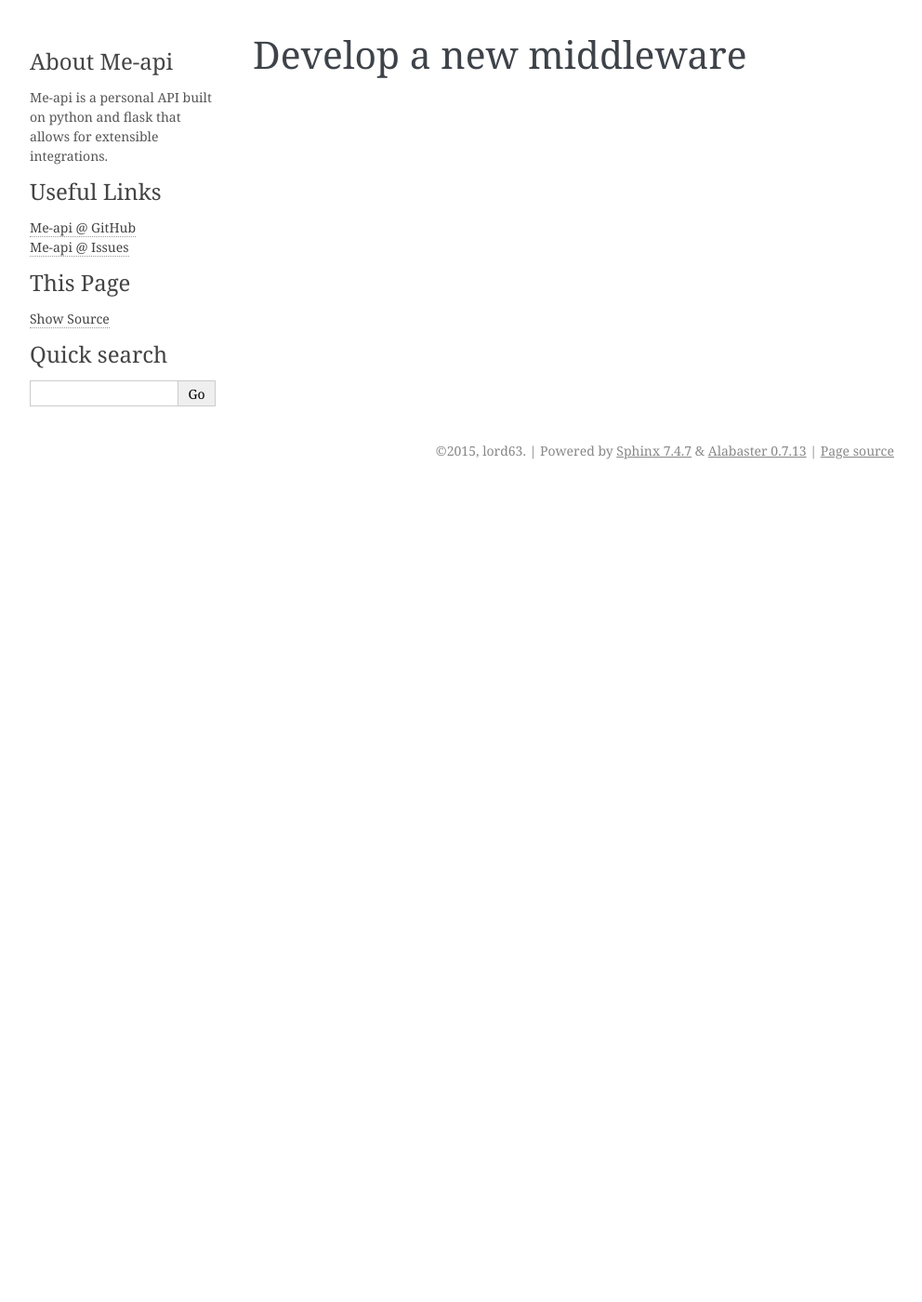
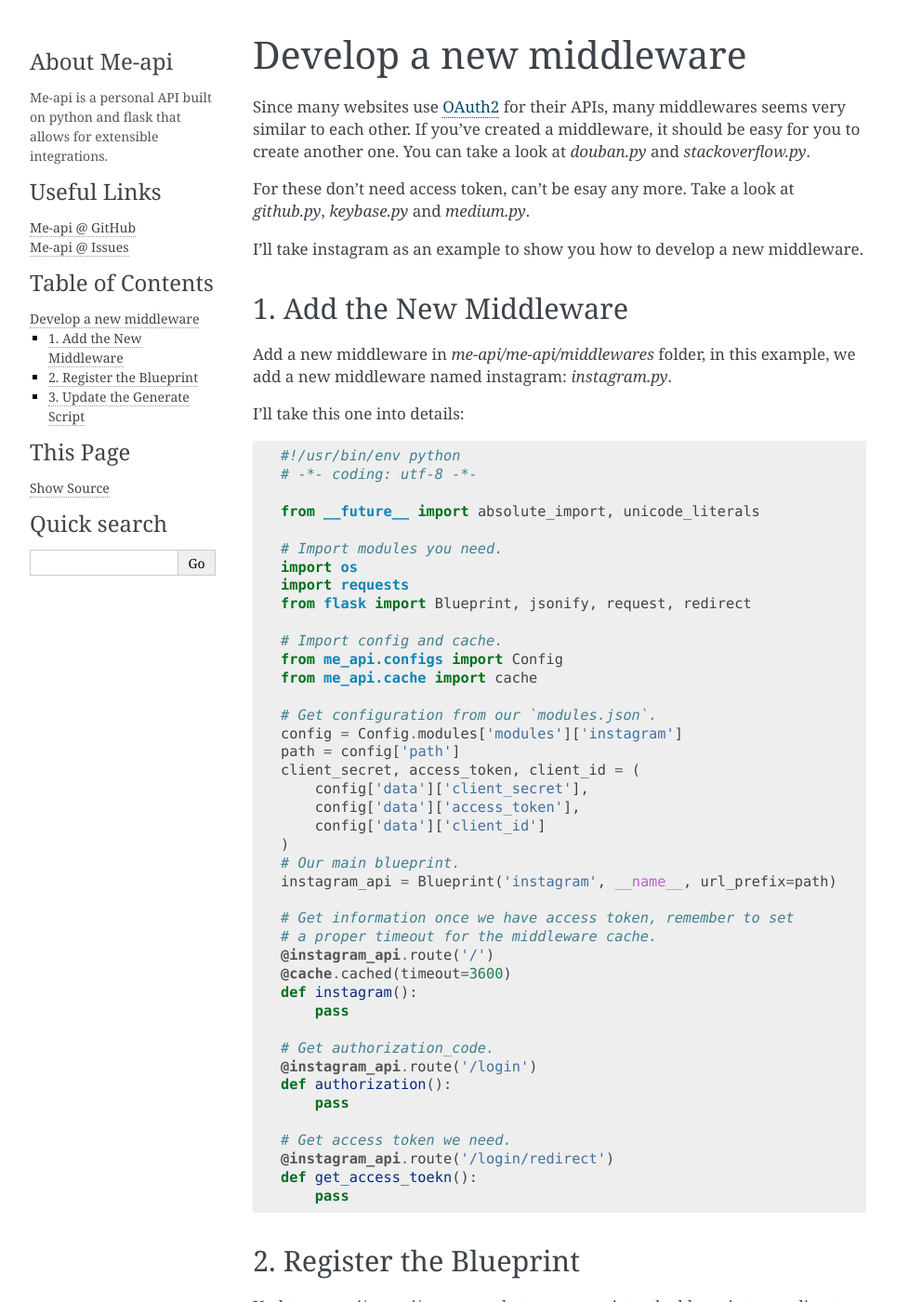
Before and after one commit to lord63/me-api, a Sphinx documentation site: the page built from docs/develop.rst, in a window 1280 px wide and 1400 px high. Shown: the whole window at 93% size, without its empty margins (148-1140 px from the left). Built offline with Sphinx 7.4.7, drawn with Linux system fonts in a browser that asks for light colours; some of the changed text lies outside the part shown.

Commit message:
Update docs: add contribute and develop guide

```diff
--- a/docs/develop.rst
+++ b/docs/develop.rst
@@ -1,2 +1,101 @@
+.. _develop:
+
 Develop a new middleware
 ========================
+
+Since many websites use OAuth2_ for their APIs, many middlewares seems
+very similar to each other. If you've created a middleware, it should
+be easy for you to create another one. You can take a look at `douban.py`
+and `stackoverflow.py`.
+
+For these don't need access token, can't be esay any more. Take a look
+at `github.py`, `keybase.py` and `medium.py`.
+
+I'll take instagram as an example to show you how to develop a new middleware.
+
+1. Add the New Middleware
+-------------------------
+
+Add a new middleware in `me-api/me-api/middlewares` folder, in this
+example, we add a new middleware named instagram: `instagram.py`.
+
+I'll take this one into details::
+
+    #!/usr/bin/env python
+    # -*- coding: utf-8 -*-
+
+    from __future__ import absolute_import, unicode_literals
+
+    # Import modules you need.
+    import os
+    import requests
+    from flask import Blueprint, jsonify, request, redirect
+
+    # Import config and cache.
+    from me_api.configs import Config
+    from me_api.cache import cache
+
+    # Get configuration from our `modules.json`.
+    config = Config.modules['modules']['instagram']
+    path = config['path']
+    client_secret, access_token, client_id = (
+        config['data']['client_secret'],
+        config['data']['access_token'],
+        config['data']['client_id']
+    )
+    # Our main blueprint.
+    instagram_api = Blueprint('instagram', __name__, url_prefix=path)
+
+    # Get information once we have access token, remember to set
+    # a proper timeout for the middleware cache.
+    @instagram_api.route('/')
+    @cache.cached(timeout=3600)
+    def instagram():
+        pass
+
+    # Get authorization_code.
+    @instagram_api.route('/login')
+    def authorization():
+        pass
+
+    # Get access token we need.
+    @instagram_api.route('/login/redirect')
+    def get_access_toekn():
+        pass
+
+2. Register the Blueprint
+-------------------------
+
+Update `me-api/me-api/app.py`, so that we can register the blueprint
+according to the config file, sorted by alphabetical::
+
+    elif module == 'instagram':
+        from .middleware import instagram
+        app.register_blueprint(instagram.instagram_api)
+
+3. Update the Generate Script
+-----------------------------
+
+Update the `me-api/generate.py` so that we can generate its configuration,
+middlewares are sorted by alphabetical::
+
+    "instagram": {
+        "path": "Input the path(e.g. /photos): ",
+        "data": {
+            "client_id": "Input the 'Client ID' for instagram: ",
+            "client_secret": "Input the 'Client Secret' for instagram: ",
+            "access_token": ""
+        }
+    }
+
+`path`: where you host your middleware, for example, you can host instagram
+middleware on `/photos`.
+
+`data`: contain data we need when authorize our app, data should have a flat
+structure, don't add another dict in `data`, see `issue#6`_.
+
+Note that we need the access token, just leave it blank as showing above.
+
+
+.. _OAuth2: http://oauth.net/2/
+.. _issue#6: https://github.com/lord63/me-api/issues/6
```
Also changed, not shown: docs/contribute.rst (+39 -0 lines).
